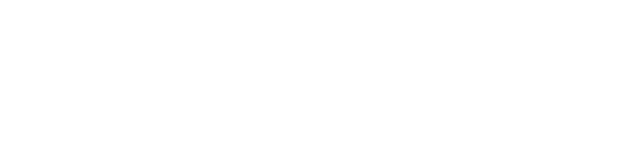
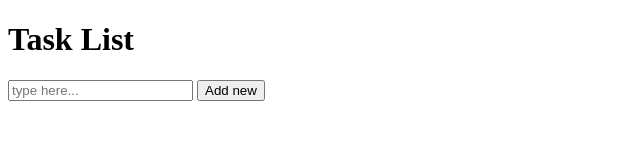
Before and after one commit to haihanich/todo-app, a plain HTML site: page index.html in a window 1280 px wide. Shown: the whole page, without its empty margins (0-640 px from the left). Drawn offline with Linux system fonts and the light colour scheme.

Commit message:
feat: add base layout structure

```diff
--- a/index.html
+++ b/index.html
@@ -7,6 +7,10 @@
     <link rel="stylesheet" href="style.css">
 </head>
 <body>
+    <h1 class="main-header">Task List</h1>
+    <input type="text" class="user-input" id="user-input" placeholder="type here...">
+    <button class="add-task-button" id="add-task-button">Add new</button>
+    <ul class="task-list" id="task-list"></ul>
     <script src="app.js"></script>
 </body>
 </html>
```
